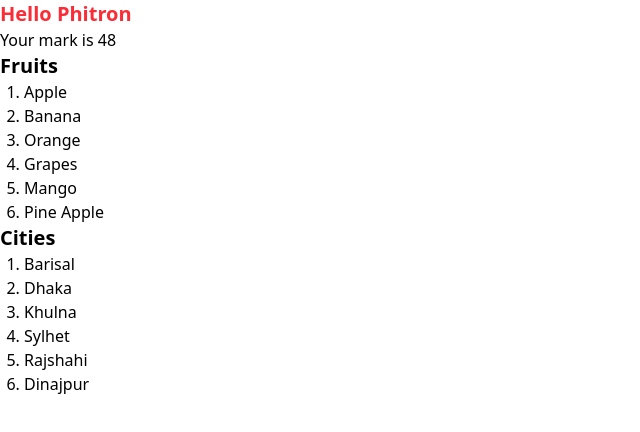
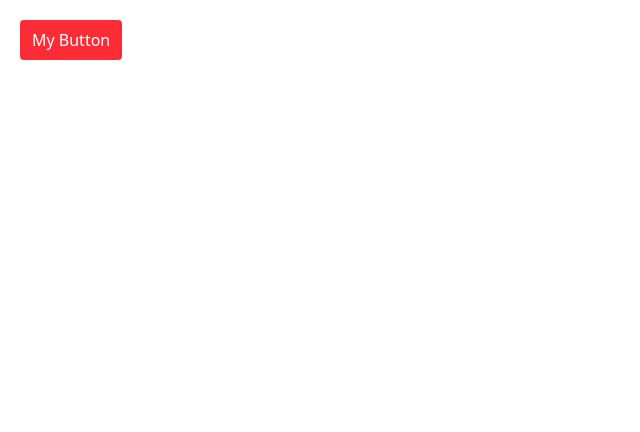
Before and after one commit to tn592/phimart-client, a React (Vite) app: page / in a window 1280 px wide. Shown: the top 432 px of the page, without its empty margins (0-640 px from the left). Built offline with nearby package versions, Linux system fonts and the light colour scheme.

Commit message:
28.10 done

```diff
--- a/src/App.jsx
+++ b/src/App.jsx
@@ -1,14 +1,15 @@
 // import "./App.css";
-import FirstComponent from "./components/FirstComponent";
-import List from "./components/List";
+import Button from "./components/Button";
 function App() {
-  const fruits = ["Apple", "Banana", "Orange", "Grapes", "Mango", "Pine Apple"];
-  const cities = ["Barisal", "Dhaka", "Khulna", "Sylhet", "Rajshahi", "Dinajpur"];
+  const handleClick = () => console.log("Button Clicked");
   return (
     <>
-      <FirstComponent />
-      <List items={fruits} heading="Fruits"/>
-      <List items={cities} heading="Cities"/>
+      {/*//      <FirstComponent />
+//      <List items={fruits} heading="Fruits"/>
+//      <List items={cities} heading="Cities"/>*/}
+      {/*<Button handleClick={handleClick}><span className="font-bold text-pink-700">My Button</span></Button>*/}
+      <Button handleClick={handleClick} color="danger">My Button</Button>
+      {/*<Button handleClick={handleClick}>My Button</Button>*/}
     </>
   );
 }
--- /dev/null
+++ b/src/components/Button.jsx
@@ -0,0 +1,18 @@
+// eslint-disable-next-line react/prop-types
+const Button = ({ handleClick, children, color='primary' }) => {
+	const BtnColors = {
+		primary: 'bg-blue-500',
+		success: 'bg-green-500',
+		danger: 'bg-red-500',
+		info: 'bg-cyan-500',
+		warning: 'bg-yellow-500'
+	}
+	return (
+		<button
+		onClick={handleClick}
+		className={`m-5 px-3 py-2 bg-blue-500 text-white rounded-sm ${BtnColors[color]}`}
+		>{children}</button>
+	);
+};
+
+export default Button;
```
